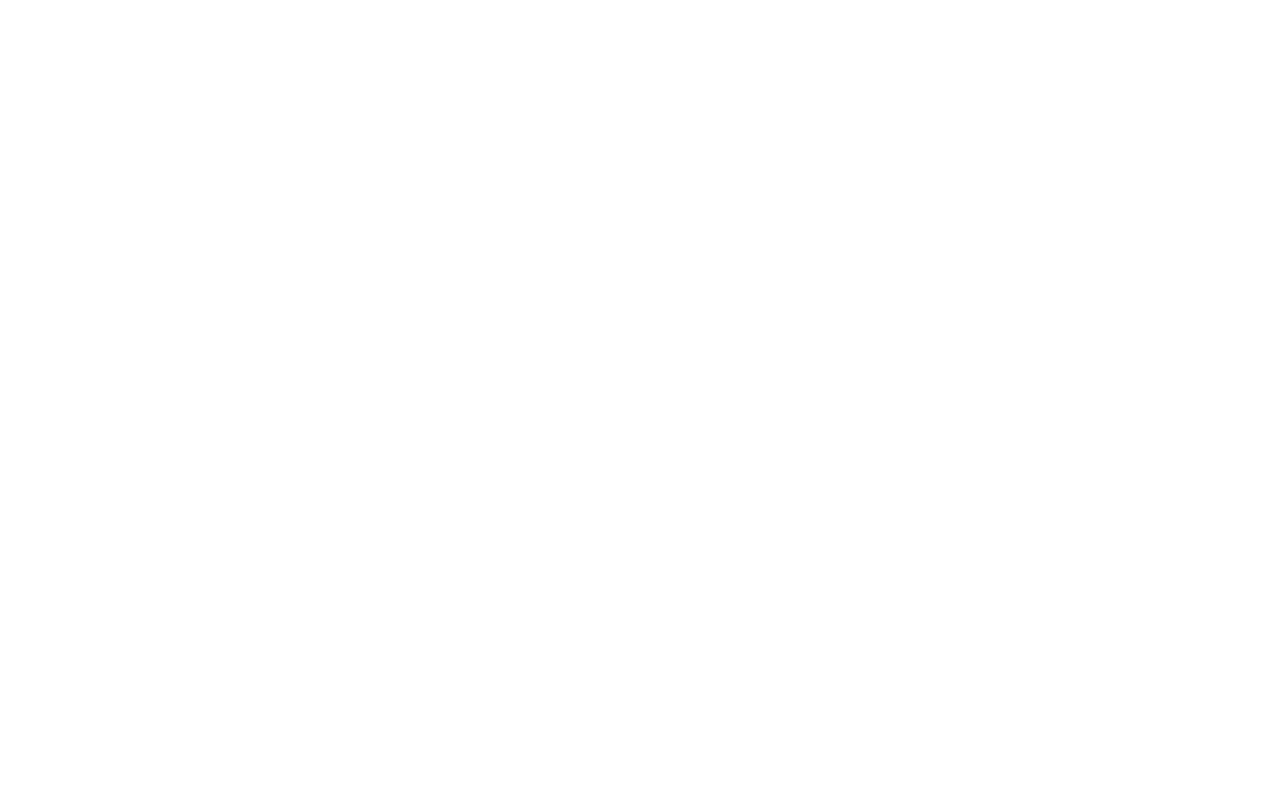
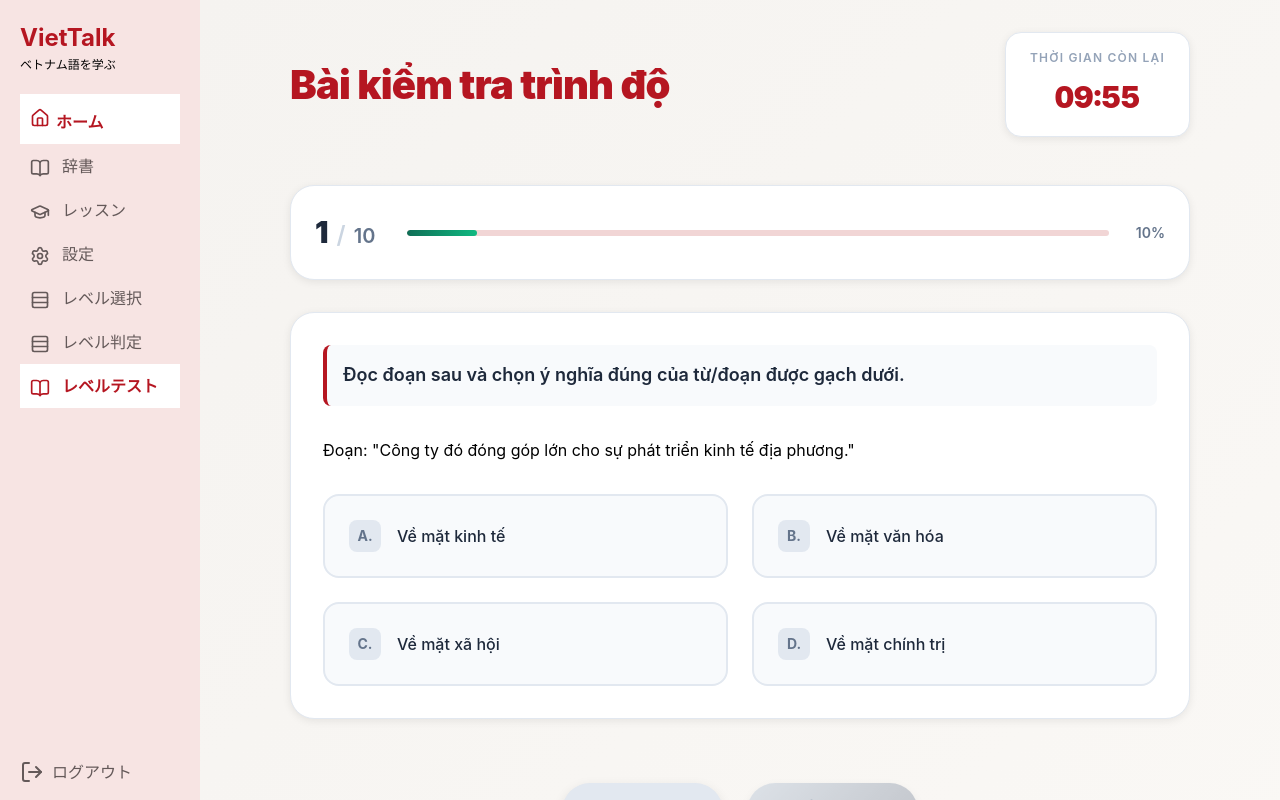
Before and after one commit to luonghoangvinh/ITSS_JP, a React (Vite) app in the folder itss_jp_vietTalk/: page /home/leveltest/1 in a window 1280 px wide. Before the commit this address had no page. Built offline with nearby package versions, Linux system fonts and the light colour scheme.

Commit message:
Sửa lại level test

```diff
--- a/itss_jp_vietTalk/src/App.tsx
+++ b/itss_jp_vietTalk/src/App.tsx
@@ -35,6 +35,7 @@
             <Route path="listening" element={<Listening />} />
             <Route path="levelassessment" element={<LevelAssessment />} />
             <Route path="leveltest" element={<LevelTest />} />
+            <Route path="leveltest/:lessonName" element={<LevelTest />} />
           </Route>
         </Routes>
       </BrowserRouter>
--- a/itss_jp_vietTalk/src/pages/LevelTest/LevelTest.tsx
+++ b/itss_jp_vietTalk/src/pages/LevelTest/LevelTest.tsx
@@ -1,51 +1,51 @@
 import { useState, useEffect, useRef } from 'react';
 import { useNavigate } from 'react-router-dom';
 import './LevelTest.css';
-import { Volume2 } from 'lucide-react';
+// UI icons removed for audio control
 
 // Mock test data
 const mockTestData = {
-  title: 'レベルテスト',
+  title: 'Bài kiểm tra trình độ',
   totalQuestions: 10,
   timeLimit: 600, // 10 minutes in seconds
   questions: [
     {
       id: 1,
-      question: '音声を聴いて、正しい意味を選んでください。',
-      audioUrl: '/audio/question1.mp3',
+      question: 'Đọc đoạn sau và chọn ý nghĩa đúng của từ/đoạn được gạch dưới.',
+      prompt: 'Đoạn: "Công ty đó đóng góp lớn cho sự phát triển kinh tế địa phương."',
       options: [
-        { id: 'a', text: '経済的な', isCorrect: true },
-        { id: 'b', text: '文化的な', isCorrect: false },
-        { id: 'c', text: '社会的な', isCorrect: false },
-        { id: 'd', text: '政治的な', isCorrect: false },
+        { id: 'a', text: 'Về mặt kinh tế', isCorrect: true },
+        { id: 'b', text: 'Về mặt văn hóa', isCorrect: false },
+        { id: 'c', text: 'Về mặt xã hội', isCorrect: false },
+        { id: 'd', text: 'Về mặt chính trị', isCorrect: false },
       ],
     },
     {
       id: 2,
-      question: '次の文に最も適切な単語を選んでください。',
-      audioUrl: '/audio/question2.mp3',
+      question: 'Chọn từ phù hợp nhất để hoàn thành câu dưới đây.',
+      prompt: 'Hoàn thành câu: "Biện pháp này được chứng minh là rất ___ đối với người dùng."',
       options: [
-        { id: 'a', text: '重要', isCorrect: false },
-        { id: 'b', text: '有効', isCorrect: true },
-        { id: 'c', text: '有名', isCorrect: false },
-        { id: 'd', text: '有害', isCorrect: false },
+        { id: 'a', text: 'Quan trọng', isCorrect: false },
+        { id: 'b', text: 'Có hiệu lực', isCorrect: true },
+        { id: 'c', text: 'Nổi tiếng', isCorrect: false },
+        { id: 'd', text: 'Có hại', isCorrect: false },
       ],
     },
     {
       id: 3,
-      question: '音声の内容から推測される情報を選んでください。',
-      audioUrl: '/audio/question3.mp3',
+      question: 'Đọc đoạn văn ngắn dưới đây và chọn thông tin đúng.',
+      prompt: 'Đoạn: "Năm ngoái, xuất khẩu tăng 10% và đóng góp tích cực cho tăng trưởng."',
       options: [
-        { id: 'a', text: 'ベトナムの経済について', isCorrect: true },
-        { id: 'b', text: 'ベトナムの文化について', isCorrect: false },
-        { id: 'c', text: 'ベトナムの歴史について', isCorrect: false },
-        { id: 'd', text: 'ベトナムの地理について', isCorrect: false },
+        { id: 'a', text: 'Về kinh tế của Việt Nam', isCorrect: true },
+        { id: 'b', text: 'Về văn hóa của Việt Nam', isCorrect: false },
+        { id: 'c', text: 'Về lịch sử của Việt Nam', isCorrect: false },
+        { id: 'd', text: 'Về địa lý của Việt Nam', isCorrect: false },
       ],
     },
     {
       id: 4,
-      question: '正しい発音を選んでください。',
-      audioUrl: '/audio/question4.mp3',
+      question: 'Chọn chữ kana/biểu diễn đúng cho từ được cho.',
+      prompt: 'Từ: "ま" — hãy chọn chữ kana/bảng biểu diễn phù hợp.',
       options: [
         { id: 'a', text: 'マー', isCorrect: false },
         { id: 'b', text: 'マ', isCorrect: true },
@@ -55,52 +55,52 @@
     },
     {
       id: 5,
-      question: '次の会話の意味として最も適切なものを選んでください。',
-      audioUrl: '/audio/question5.mp3',
+      question: 'Đọc đoạn hội thoại ngắn và chọn ý nghĩa phù hợp nhất.',
+      prompt: 'Hội thoại: A: "Xin chào" B: "Xin chào" — Họ đang thực hiện hành động gì?',
       options: [
-        { id: 'a', text: '挨拶している', isCorrect: true },
-        { id: 'b', text: '別れを告げている', isCorrect: false },
-        { id: 'c', text: '感謝している', isCorrect: false },
-        { id: 'd', text: '謝罪している', isCorrect: false },
+        { id: 'a', text: 'Đang chào hỏi', isCorrect: true },
+        { id: 'b', text: 'Đang chia tay', isCorrect: false },
+        { id: 'c', text: 'Đang cảm ơn', isCorrect: false },
+        { id: 'd', text: 'Đang xin lỗi', isCorrect: false },
       ],
     },
     {
       id: 6,
-      question: 'この文の主語は何ですか？',
-      audioUrl: '/audio/question6.mp3',
+      question: 'Trong câu dưới đây, chủ ngữ là gì?',
+      prompt: 'Câu: "Tôi đã hoàn thành bài tập."',
       options: [
-        { id: 'a', text: '私', isCorrect: true },
-        { id: 'b', text: 'あなた', isCorrect: false },
-        { id: 'c', text: '彼', isCorrect: false },
-        { id: 'd', text: '誰か不明', isCorrect: false },
+        { id: 'a', text: 'Tôi', isCorrect: true },
+        { id: 'b', text: 'Bạn', isCorrect: false },
+        { id: 'c', text: 'Anh ấy', isCorrect: false },
+        { id: 'd', text: 'Không rõ', isCorrect: false },
       ],
     },
     {
       id: 7,
-      question: '正しい意味はどれですか？',
-      audioUrl: '/audio/question7.mp3',
+      question: 'Ý nghĩa chính xác của từ/đoạn này là gì?',
+      prompt: 'Câu: "Đó là một sản phẩm xấu." — Chọn nghĩa phù hợp cho từ "xấu".',
       options: [
-        { id: 'a', text: '良い', isCorrect: false },
-        { id: 'b', text: '悪い', isCorrect: true },
-        { id: 'c', text: '普通', isCorrect: false },
-        { id: 'd', text: '特別', isCorrect: false },
+        { id: 'a', text: 'Tốt', isCorrect: false },
+        { id: 'b', text: 'Xấu', isCorrect: true },
+        { id: 'c', text: 'Bình thường', isCorrect: false },
+        { id: 'd', text: 'Đặc biệt', isCorrect: false },
       ],
     },
     {
       id: 8,
-      question: '次の単語の反対語を選んでください。',
-      audioUrl: '/audio/question8.mp3',
+      question: 'Chọn từ trái nghĩa phù hợp cho từ đã cho.',
+      prompt: 'Từ được cho: "to". Chọn từ trái nghĩa phù hợp.',
       options: [
-        { id: 'a', text: '大きい', isCorrect: true },
-        { id: 'b', text: '新しい', isCorrect: false },
-        { id: 'c', text: '古い', isCorrect: false },
-        { id: 'd', text: '好き', isCorrect: false },
+        { id: 'a', text: 'To', isCorrect: true },
+        { id: 'b', text: 'Mới', isCorrect: false },
+        { id: 'c', text: 'Cũ', isCorrect: false },
+        { id: 'd', text: 'Thích', isCorrect: false },
       ],
     },
     {
       id: 9,
-      question: '文法として正しいものを選んでください。',
-      audioUrl: '/audio/question9.mp3',
+      question: 'Chọn cấu trúc ngữ pháp đúng để hoàn thành câu.',
+      prompt: 'Câu: "Cô ấy đang ăn." — Chọn cấu trúc phù hợp.',
       options: [
         { id: 'a', text: '〜ている', isCorrect: true },
         { id: 'b', text: '〜だ', isCorrect: false },
@@ -110,13 +110,13 @@
     },
     {
       id: 10,
-      question: '最後の問題です。音声の内容について選んでください。',
-      audioUrl: '/audio/question10.mp3',
+      question: 'Câu cuối: Đọc đoạn ngắn và chọn đáp án phù hợp nhất.',
+      prompt: 'Đoạn: "Bài kiểm tra đã hoàn thành." — Chọn nội dung phù hợp nhất.',
       options: [
-        { id: 'a', text: 'テスト完了', isCorrect: true },
-        { id: 'b', text: 'テスト途中', isCorrect: false },
-        { id: 'c', text: 'テスト開始', isCorrect: false },
-        { id: 'd', text: 'テスト失敗', isCorrect: false },
+        { id: 'a', text: 'Hoàn thành bài kiểm tra', isCorrect: true },
+        { id: 'b', text: 'Đang làm bài', isCorrect: false },
+        { id: 'c', text: 'Bắt đầu bài kiểm tra', isCorrect: false },
+        { id: 'd', text: 'Bài kiểm tra không thành công', isCorrect: false },
       ],
     },
   ],
@@ -127,8 +127,7 @@
   const [currentQuestion, setCurrentQuestion] = useState(0);
   const [selectedAnswers, setSelectedAnswers] = useState<{ [key: number]: string | null }>({});
   const [timeLeft, setTimeLeft] = useState(mockTestData.timeLimit);
-  const [isPlaying, setIsPlaying] = useState(false);
-  const audioRef = useRef<HTMLAudioElement>(null);
+  // audio controls removed; questions converted to text
   const timerRef = useRef<NodeJS.Timeout | null>(null);
 
   // Timer effect
@@ -155,18 +154,12 @@
     }));
   };
 
-  const handlePlayAudio = () => {
-    if (audioRef.current) {
-      setIsPlaying(true);
-      audioRef.current.play().catch(() => setIsPlaying(false));
-      audioRef.current.onended = () => setIsPlaying(false);
-    }
-  };
+
 
   const handlePreviousQuestion = () => {
     if (currentQuestion === 0) {
       // If first question, go back to Level Assessment
-      if (window.confirm('テストを中断してレベル判定画面に戻りますか？')) {
+      if (window.confirm('Bạn có muốn dừng bài kiểm tra và về màn hình đánh giá trình độ không?')) {
         navigate('/home/levelassessment');
       }
     } else {
@@ -197,7 +190,7 @@
     // Navigate to results page (or show results modal)
     const score = Math.round((correctCount / mockTestData.totalQuestions) * 100);
     // For now, just alert the score - you can create a results page later
-    alert(`テスト完了！\nスコア: ${score}%\n正解: ${correctCount}/${mockTestData.totalQuestions}`);
+    alert(`Bài kiểm tra hoàn tất!\nĐiểm: ${score}%\nĐúng: ${correctCount}/${mockTestData.totalQuestions}`);
     navigate('/home/levelassessment');
   };
 
@@ -213,15 +206,14 @@
 
   return (
     <div className="level-test-container">
-      <audio ref={audioRef} src={currentQ.audioUrl} />
 
       {/* Main Content */}
       <div className="level-test-content">
         {/* Header */}
         <div className="level-test-header">
-          <h1 className="level-test-title">レベルテスト</h1>
+          <h1 className="level-test-title">{mockTestData.title}</h1>
           <div className="level-test-timer">
-            <span className="timer-label">残り時間</span>
+            <span className="timer-label">Thời gian còn lại</span>
             <span className={`timer-value ${timeLeft < 60 ? 'timer-critical' : ''}`}>
               {formatTime(timeLeft)}
             </span>
@@ -254,18 +246,11 @@
             {currentQ.question}
           </p>
 
-          {/* Audio Play Button */}
-          <button
-            onClick={handlePlayAudio}
-            className={`audio-button ${isPlaying ? 'playing' : ''}`}
-            disabled={isPlaying}
-            title="音声を再生する"
-          >
-            <Volume2 size={24} />
-            <span className="audio-button-label">
-              {isPlaying ? '再生中...' : '音声再生'}
-            </span>
-          </button>
+          {currentQ.prompt && (
+            <p className="question-prompt">{currentQ.prompt}</p>
+          )}
+
+          {/* Audio removed — questions shown as text */}
 
           {/* Answer Options */}
           <div className="answer-options">
@@ -285,22 +270,22 @@
         </div>
 
         {/* Navigation Buttons */}
-        <div className="level-test-navigation">
+          <div className="level-test-navigation">
           <button
             onClick={handlePreviousQuestion}
             className="btn-back"
-            title={currentQuestion === 0 ? 'テストを中断' : '前の問題へ'}
+            title={currentQuestion === 0 ? 'Dừng bài kiểm tra' : 'Câu trước'}
           >
-            戻る
+            Quay lại
           </button>
 
           <button
             onClick={handleNextQuestion}
             className="btn-next"
             disabled={!selectedAnswer}
-            title={currentQuestion === mockTestData.totalQuestions - 1 ? 'テストを提出' : '次へ'}
+            title={currentQuestion === mockTestData.totalQuestions - 1 ? 'Nộp bài' : 'Tiếp theo'}
           >
-            {currentQuestion === mockTestData.totalQuestions - 1 ? '提出' : '次へ'}
+            {currentQuestion === mockTestData.totalQuestions - 1 ? 'Nộp bài' : 'Tiếp theo'}
           </button>
         </div>
       </div>
```
Also changed, not shown: itss_jp_vietTalk/src/pages/LessonChoose/LessonChoose.tsx (+13 -0 lines), itss_jp_vietTalk/src/pages/LevelAssessment/LevelAssessment.tsx (+23 -14 lines).
